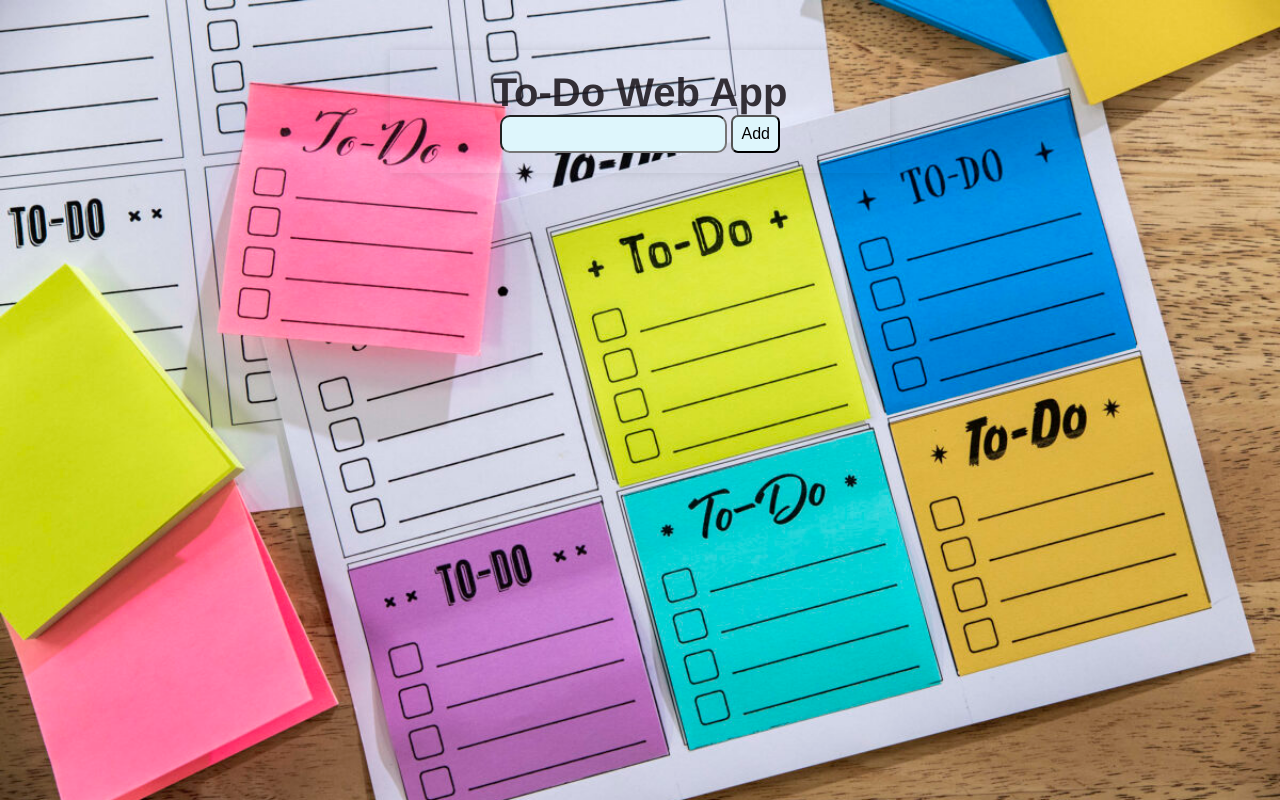
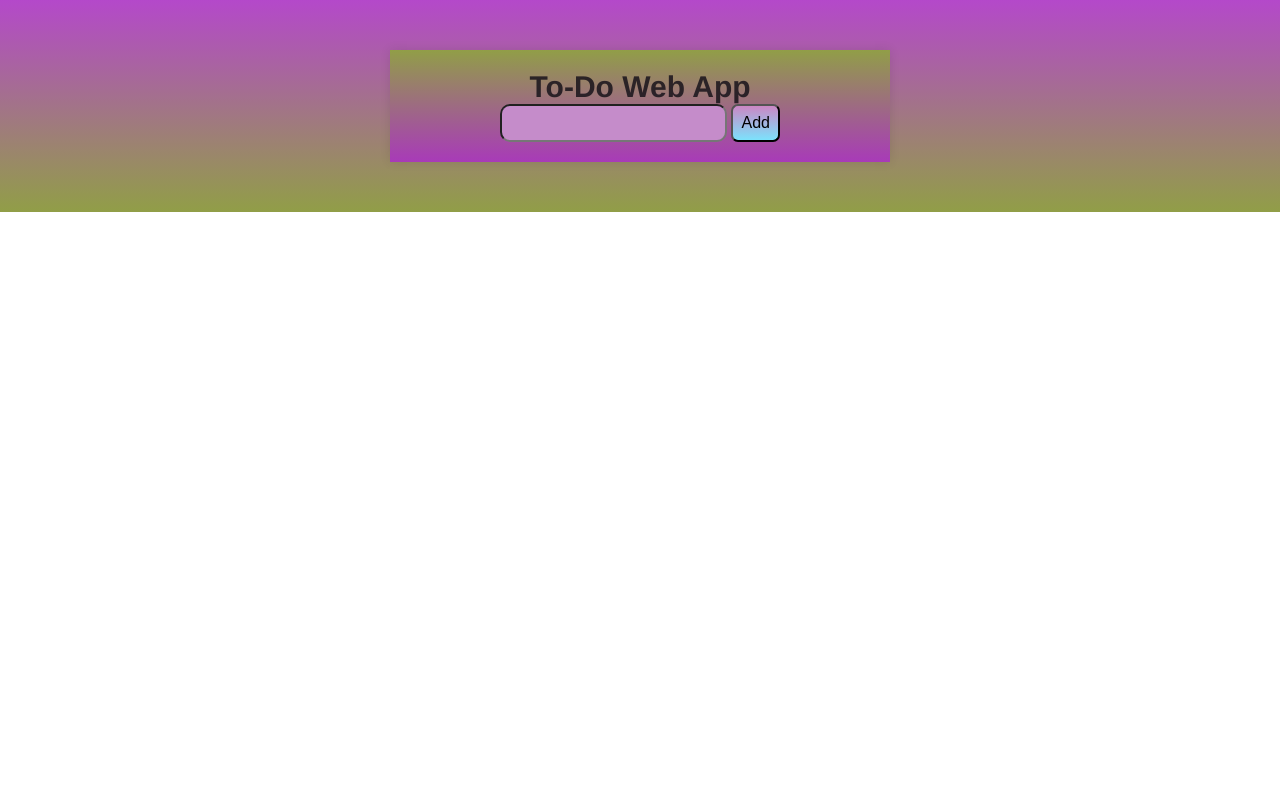
Before and after one commit to swainseemran/OIB-SIP-3, a plain HTML site: page index.html in a window 1280 px wide. Drawn offline with Linux system fonts and the light colour scheme.

Commit message:
modified in css

```diff
--- a/style.css
+++ b/style.css
@@ -6,8 +6,7 @@
 
 body {
     font-family: 'Franklin Gothic Medium', 'Arial Narrow', Arial, sans-serif;
-    background-color: #f4f4f4;
-    background-image: url(page.jpg);
+    background: linear-gradient(#aa30c3e1, #919e47);
     background-repeat: no-repeat;
     background-size: cover;
 }
@@ -17,12 +16,13 @@ body {
     margin: 50px auto;
     padding: 20px;
     box-shadow: 0 0 10px rgba(0, 0, 0, 0.1);
+    background: linear-gradient( #919e47, #aa30c3e1);
 }
 
 h1 {
     text-align: center;
     color: #1c171de1;
-    font-size: 40px;
+    font-size: 30px;
 }
 
 #app {
@@ -33,7 +33,7 @@ input[type="text"] {
     padding: 8px;
     font-size: 1em;
     border-radius: 10px;
-    background-color: #def6fc;
+    background-color: #c58cca;
 }
 
 button {
@@ -41,7 +41,7 @@ button {
     font-size: 1em;
     cursor: pointer;
     border-radius: 7px;
-    background-color: #def6fc;
+    background: linear-gradient(#cb87c5, #7ce2fc);
 }
 
 ul {
@@ -52,15 +52,10 @@ ul {
 li {
     margin: 8px 0;
     padding: 8px;
-    background-color: #f8e0bb;
+    background-color: #a0aa6c;
     border: 1px solid #aba8a8;
     display: flex;
     justify-content: space-between;
     align-items: center;
     border-radius: 25px;
 }
-
-/* .complete {
-    text-decoration: line-through;
-    color: #888;
-} */
```
